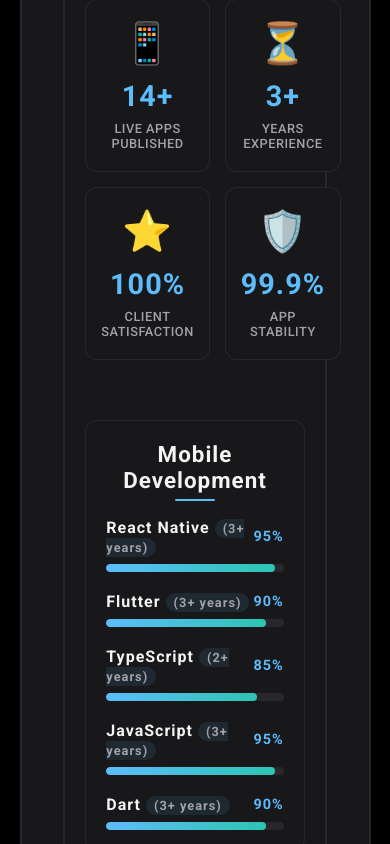
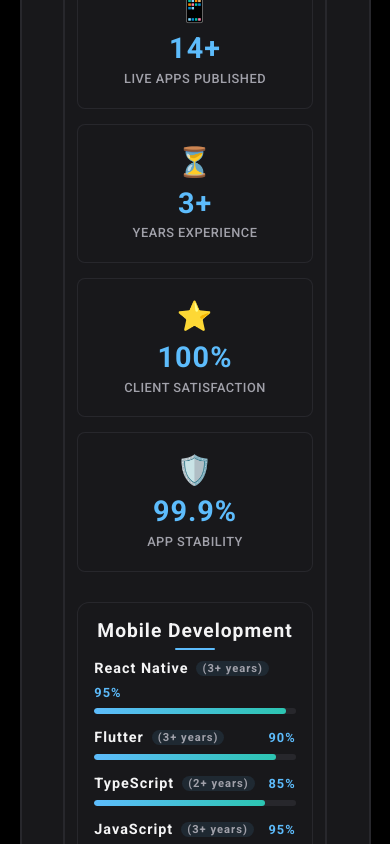
Before and after one commit to Ibrahimfathi96/Portfolio, a React (Vite) app: page / in a window 390 px wide. Shown: the part 1480-2324 px from the top of the page. Built offline with nearby package versions, Linux system fonts and the light colour scheme.

Commit message:
Improve skills section responsiveness and layout with adjustments to grid, padding, and font sizes

```diff
--- a/src/components/7-skills/skills.css
+++ b/src/components/7-skills/skills.css
@@ -88,6 +88,7 @@
   border: 1px solid var(--border-color);
   border-radius: 12px;
   padding: 30px;
+  min-width: 0; /* Prevent overflow */
 }
 
 .category-title {
@@ -126,12 +127,18 @@
   justify-content: space-between;
   align-items: center;
   margin-bottom: 8px;
+  flex-wrap: wrap;
+  gap: 8px;
 }
 
 .skill-name {
   font-weight: 600;
   color: var(--title-color);
   font-size: 1rem;
+  display: flex;
+  flex-wrap: wrap;
+  align-items: center;
+  gap: 8px;
 }
 
 .skill-experience {
@@ -140,6 +147,7 @@
   background: rgba(var(--blue-rgb), 0.1);
   padding: 2px 8px;
   border-radius: 10px;
+  white-space: nowrap;
 }
 
 .skill-bar {
@@ -222,23 +230,42 @@
 }
 
 /* Responsive Design */
+@media (max-width: 1024px) {
+  .skills-matrix {
+    grid-template-columns: repeat(auto-fit, minmax(300px, 1fr));
+    gap: 30px;
+  }
+
+  .achievements-grid {
+    grid-template-columns: repeat(auto-fit, minmax(160px, 1fr));
+    gap: 18px;
+  }
+}
+
 @media (max-width: 768px) {
   .section-title {
     font-size: 2rem;
+    margin-bottom: 40px;
   }
 
   .skills {
     padding: 60px 0;
   }
 
+  .skills .container {
+    padding: 10px 15px;
+  }
+
   .skills-matrix {
     grid-template-columns: 1fr;
-    gap: 30px;
+    gap: 25px;
+    margin-bottom: 40px;
   }
 
   .achievements-grid {
-    grid-template-columns: repeat(auto-fit, minmax(150px, 1fr));
+    grid-template-columns: repeat(auto-fit, minmax(140px, 1fr));
     gap: 15px;
+    margin-bottom: 40px;
   }
 
   .achievement-card {
@@ -249,8 +276,34 @@
     font-size: 2rem;
   }
 
+  .achievement-icon {
+    font-size: 2rem;
+    margin-bottom: 12px;
+  }
+
+  .achievement-label {
+    font-size: 0.85rem;
+  }
+
   .skill-category {
     padding: 20px;
+  }
+
+  .category-title {
+    font-size: 1.3rem;
+    margin-bottom: 20px;
+  }
+
+  .skills-list {
+    gap: 18px;
+  }
+
+  .skill-name {
+    font-size: 0.95rem;
+  }
+
+  .skill-experience {
+    font-size: 0.75rem;
   }
 
   .cert-grid {
@@ -259,24 +312,136 @@
   }
 }
 
+@media (max-width: 600px) {
+  .achievements-grid {
+    grid-template-columns: repeat(2, 1fr);
+    gap: 12px;
+  }
+
+  .achievement-card {
+    padding: 18px 12px;
+  }
+
+  .achievement-metric {
+    font-size: 1.8rem;
+  }
+
+  .achievement-icon {
+    font-size: 1.8rem;
+    margin-bottom: 10px;
+  }
+
+  .achievement-label {
+    font-size: 0.8rem;
+    line-height: 1.3;
+  }
+}
+
 @media (max-width: 480px) {
   .section-title {
     font-size: 1.8rem;
+    margin-bottom: 30px;
   }
 
   .subsection-title {
     font-size: 1.6rem;
   }
 
+  .skills .container {
+    padding: 10px 12px;
+  }
+
   .achievements-grid {
-    grid-template-columns: repeat(2, 1fr);
+    grid-template-columns: 1fr;
+    gap: 15px;
+    margin-bottom: 30px;
+    max-width: 280px;
+    margin-left: auto;
+    margin-right: auto;
+  }
+
+  .achievement-card {
+    padding: 20px 16px;
+    border-radius: 8px;
   }
 
   .achievement-metric {
     font-size: 1.8rem;
+    margin-bottom: 8px;
+  }
+
+  .achievement-icon {
+    font-size: 1.8rem;
+    margin-bottom: 10px;
   }
 
   .achievement-label {
     font-size: 0.8rem;
+    line-height: 1.3;
+  }
+
+  .skill-category {
+    padding: 16px;
+  }
+
+  .category-title {
+    font-size: 1.2rem;
+    margin-bottom: 18px;
+  }
+
+  .skills-list {
+    gap: 15px;
+  }
+
+  .skill-name {
+    font-size: 0.9rem;
+  }
+
+  .skill-experience {
+    font-size: 0.7rem;
+    padding: 1px 6px;
+  }
+
+  .skill-percentage {
+    font-size: 0.8rem;
+  }
+
+  .skill-bar {
+    height: 6px;
   }
 }
+
+@media (max-width: 360px) {
+  .section-title {
+    font-size: 1.6rem;
+  }
+
+  .achievements-grid {
+    gap: 12px;
+    max-width: 250px;
+  }
+
+  .achievement-card {
+    padding: 18px 14px;
+  }
+
+  .achievement-metric {
+    font-size: 1.6rem;
+  }
+
+  .achievement-icon {
+    font-size: 1.6rem;
+  }
+
+  .achievement-label {
+    font-size: 0.75rem;
+  }
+
+  .skill-category {
+    padding: 14px;
+  }
+
+  .category-title {
+    font-size: 1.1rem;
+  }
+}
```
